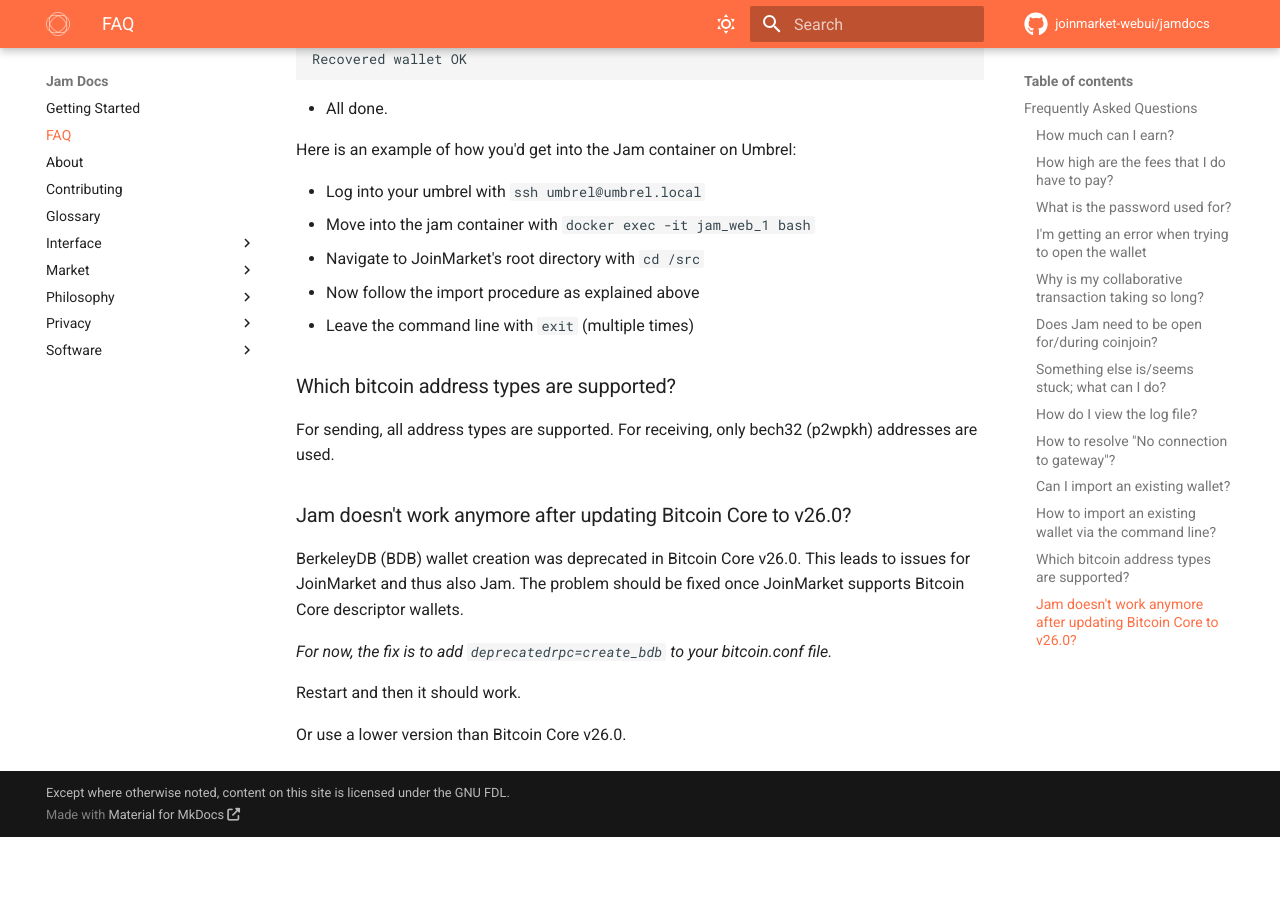
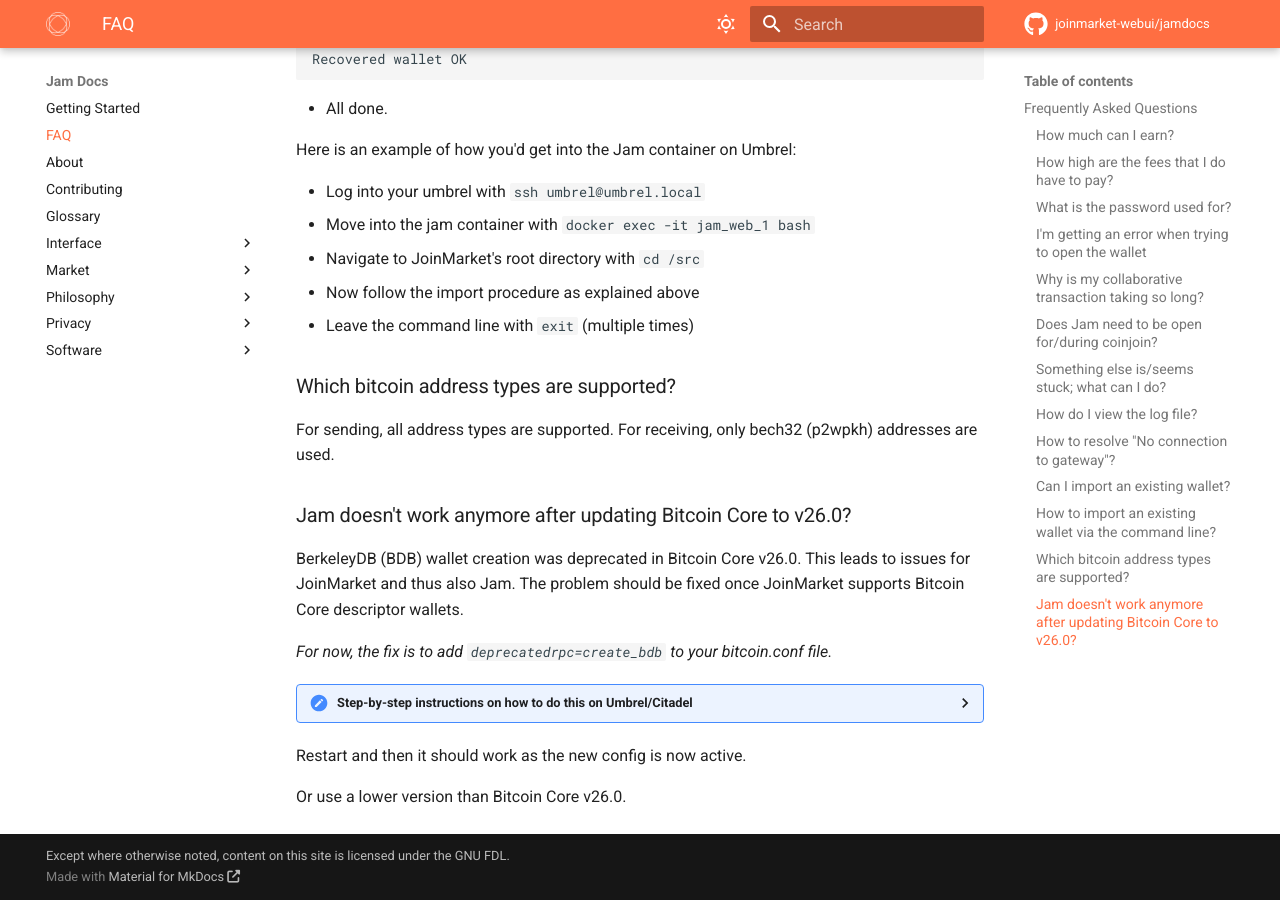
Before and after one commit to joinmarket-webui/jamdocs, an MkDocs documentation site: the page built from docs/FAQ.md, in a window 1280 px wide and 900 px high, scrolled down 4271 px. Built offline with MkDocs 1.6.1 and Material for MkDocs 9.7.7, drawn with Linux system fonts in a browser that asks for light colours; nearby versions of some CDN libraries; comment, search, counter and statistics services are not loaded; before the commit the page ends 5108 px from its top, so only the background shows below that.

Commit message:
step-by-step instructions for adding to conf file

```diff
--- a/docs/FAQ.md
+++ b/docs/FAQ.md
@@ -238,6 +238,37 @@
 
 _For now, the fix is to add `deprecatedrpc=create_bdb` to your bitcoin.conf file._
 
-Restart and then it should work.
+<details>
+<summary>Step-by-step instructions on how to do this on Umbrel/Citadel</summary>
+The example commands are for Umbrel, if you're using Citadel simply replace `umbrel` with `citadel`.
+<br>
+<br>
+
+1. Open the terminal and login to your node using ssh:
+
+`ssh umbrel@umbrel.local`
+<br>
+
+2. Enter your password (same password as when you use the browser).
+<br>
+
+3. Enter command to edit your bitcoin.conf file:
+
+`nano /mnt/data/umbrel/bitcoin/bitcoin.conf`
+<br>
+
+4. Add the config to the config file"
+
+`deprecatedrpc=create_bdb`
+<br>
+
+5. Save and exit the editing of the file, by pressing the following keystroke combo:
+
+`ctrl x` (to save), then `y` (to exit)
+<br>
+
+</details>
+
+Restart and then it should work as the new config is now active.
 
 Or use a lower version than Bitcoin Core v26.0.
```
